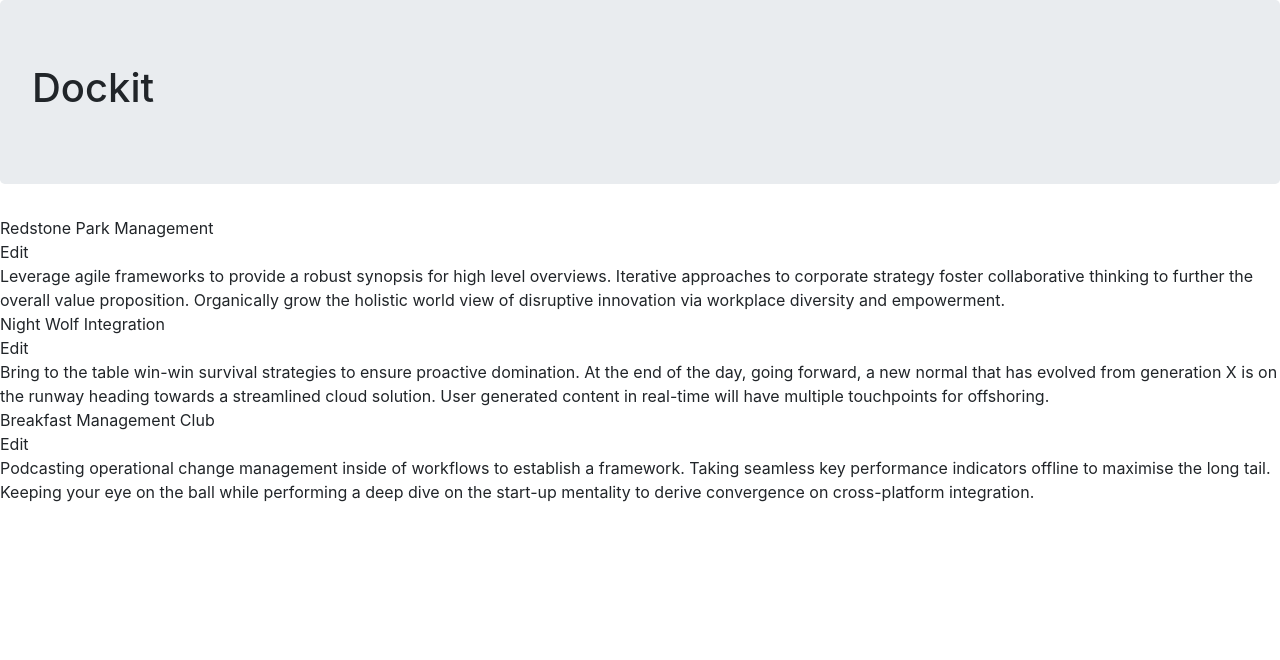
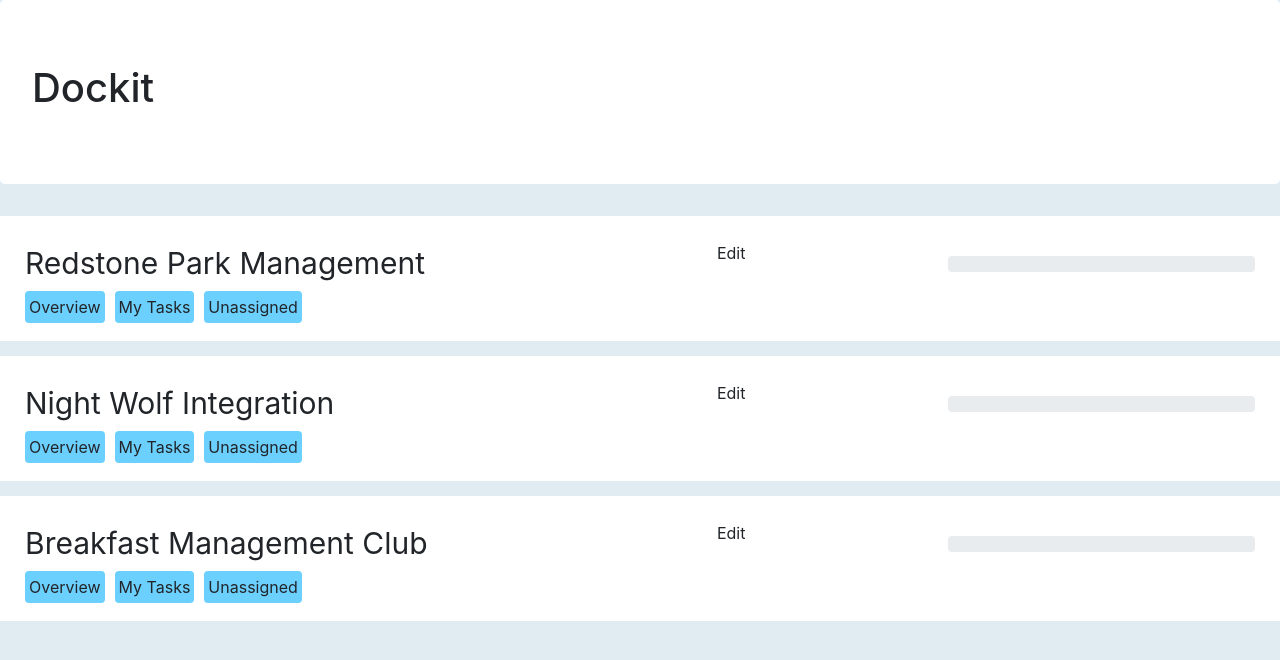
Before and after one commit to RyanRemer/dockit, an Angular app: page / in a window 1280 px wide. Shown: the top 660 px of the page. Built offline with nearby package versions, Linux system fonts and the light colour scheme.

Commit message:
added some formatting to project list

```diff
--- a/src/app/app.component.html
+++ b/src/app/app.component.html
@@ -1,5 +1,5 @@
 
-<div class="jumbotron">
+<div style="background: white !important" class="jumbotron">
   <h1>Dockit</h1>
 </div>
 
@@ -11,7 +11,8 @@
   <app-project-list (editEvent)="receiveProjToEdit($event)" (selectEvent)="receiveProjToSelect($event)"></app-project-list>
 </div>
 
-<div *ngIf="showTaskList()">
+<!-- Fix showTaskList() -->
+<div *ngIf="!showProjectList() && !showEditTask() && !showEditProject()">
   <app-task-list [tasks]="this.selectedProject.tasks"></app-task-list>
 </div>
 
--- a/src/app/app.component.ts
+++ b/src/app/app.component.ts
@@ -39,10 +39,10 @@ export class AppComponent {
     if (this.selectedProject == null) {
       return false;
     }
-    if (this.selectedTask == 'none') {
-      return true;
+    if (this.editProject == true) {
+      return false;
     }
-    return false;
+    return true;
   }
 
   showEditTask() {
@@ -54,8 +54,6 @@ export class AppComponent {
 
   receiveProjToEdit($event) {
     this.editProject = true;
-    //this.selectedProject = $event;
-
     this.selectedProject = ClientData.getInstance().getProject($event);
   }
 
--- a/src/app/project-list/project-list.component.css
+++ b/src/app/project-list/project-list.component.css
@@ -0,0 +1,49 @@
+
+.bar {
+  width: 100%;
+  background-color: white;
+  padding: 25px;
+  margin: auto;
+  height: 125px;
+}
+
+.clickable:hover {
+  cursor: pointer;
+  color: #50656D;
+}
+
+.footer {
+  clear: both;
+  margin: auto;
+}
+
+.button {
+  float: left;
+  background-color: #6CD0FF;
+  padding: 4px;
+  border-radius: 4px;
+}
+
+.left {
+  width: 75%;
+  float: left
+}
+
+.right {
+  margin-left: 75%;
+}
+
+.separator {
+  float: left;
+  width: 10px;
+  height: 1px;
+}
+
+.space {
+  height: 15px;
+}
+
+.title {
+  font-size: 30px;
+  padding-bottom: 5px;
+}
--- a/src/app/project-list/project-list.component.html
+++ b/src/app/project-list/project-list.component.html
@@ -2,9 +2,27 @@
 <div>
 
 <div *ngFor="let project of projects">
-  <div (click)="this.selectProjEvent(project.title)">{{project.title}}</div>
-  <div (click)="this.editProjEvent(project.title)"> Edit </div>
-  <div (click)="this.selectProjEvent(project.title)">{{project.description}}</div>
+
+  <div class="bar">
+    <div class="left">
+        <div class="title left clickable" (click)="this.selectProjEvent(project.title)">{{project.title}}</div>
+        <div class="clickable" (click)="this.editProjEvent(project.title)"> Edit </div>
+    </div>
+    <div class="right">
+      <div class="space"></div>
+      <div class="progress"></div>
+    </div>
+    <div class="footer">
+      <div class="button clickable">Overview</div>
+      <div class="separator"></div>
+      <div class="button clickable">My Tasks</div>
+      <div class="separator"></div>
+      <div class="button clickable">Unassigned</div>
+    </div>
+  </div>
+
+  <div class="space"></div>
+
 </div>
 
 </div>
--- a/src/app/task-list/task-list.component.html
+++ b/src/app/task-list/task-list.component.html
@@ -1,7 +1,7 @@
 
 <div>
 
-  <p> HELLO </p>
+  <p> Task List </p>
 
 <div *ngFor="let task of tasks">
   <div> {{task.title}} </div>
--- a/src/index.html
+++ b/src/index.html
@@ -14,7 +14,7 @@
 <script src="https://cdnjs.cloudflare.com/ajax/libs/popper.js/1.14.6/umd/popper.min.js" integrity="sha384-wHAiFfRlMFy6i5SRaxvfOCifBUQy1xHdJ/yoi7FRNXMRBu5WHdZYu1hA6ZOblgut" crossorigin="anonymous"></script>
 <script src="https://stackpath.bootstrapcdn.com/bootstrap/4.2.1/js/bootstrap.min.js" integrity="sha384-B0UglyR+jN6CkvvICOB2joaf5I4l3gm9GU6Hc1og6Ls7i6U/mkkaduKaBhlAXv9k" crossorigin="anonymous"></script>
 </head>
-<body>
+<body class="light_background">
   <app-root></app-root>
 </body>
 </html>
--- a/src/styles.css
+++ b/src/styles.css
@@ -1 +1,9 @@
 /* You can add global styles to this file, and also import other style files */
+
+.light_background {
+  background-color: #E1EBF2;
+}
+
+.white-background {
+  background-color: white;
+}
```
